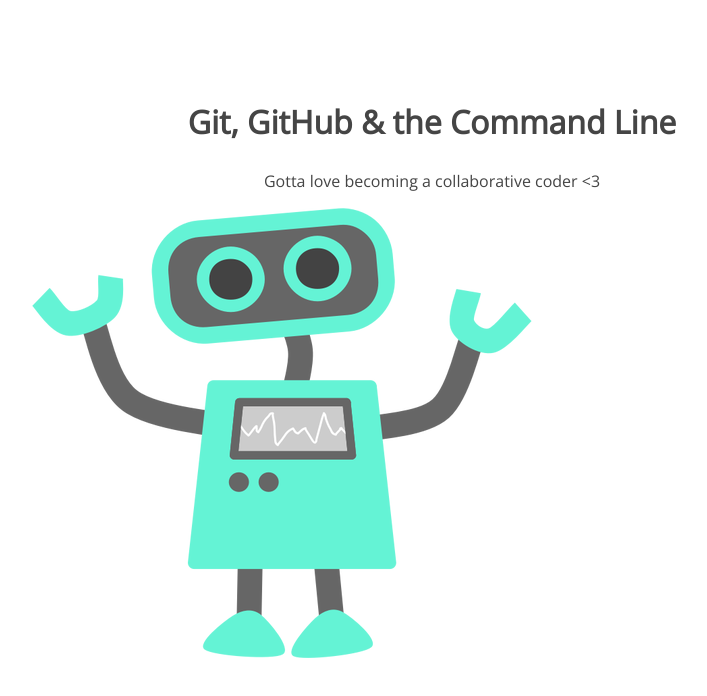
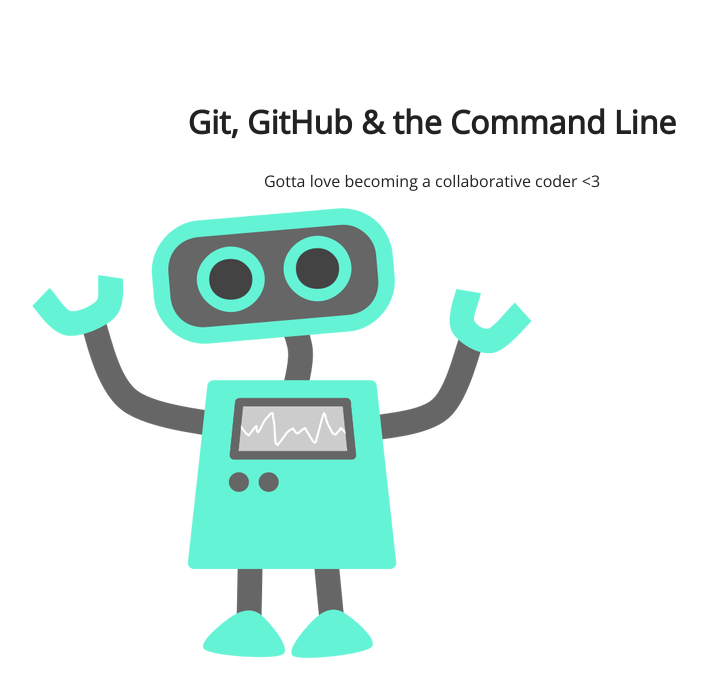
Before and after one commit to claralhotak/105-project, a plain HTML site: page index.html in a window 1280 px wide. Shown: the whole page, without its empty margins (208-915 px from the left). Drawn offline with nearby package versions, Linux system fonts and the light colour scheme.

Commit message:
css header color

```diff
--- a/css/style.css
+++ b/css/style.css
@@ -5,7 +5,7 @@
 section h1,
 section p {
 	text-align: center;
-	color: #454545;
+	color: #222222;
 }
 section h1 {
 	font: 32px 'Open Sans';
```
